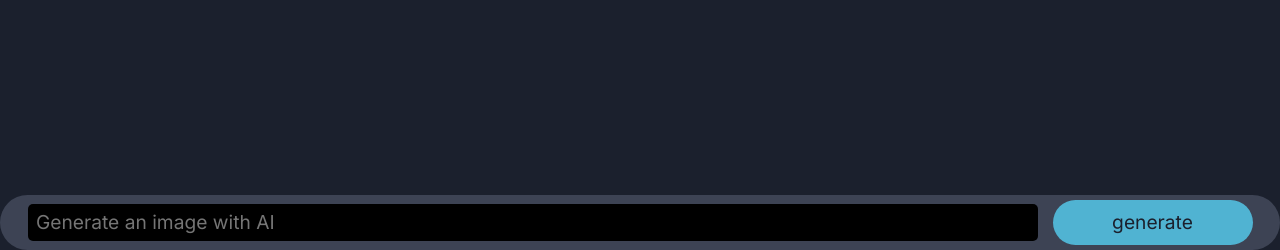
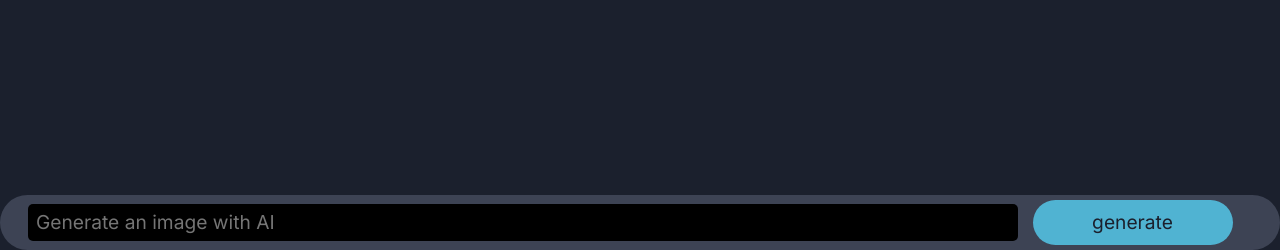
Before and after one commit to ck9sky/ai9sky, a Django app: page /dalle_api_js/test1/ in a window 1280 px wide. Shown: the part 550-800 px from the top of the page. Run offline with Django 4.2, Linux system fonts and the light colour scheme; some libraries are stand-ins or nearby versions.

Commit message:
... work on app 'dalle_api_py' ...

```diff
--- a/ai9sky/settings.py
+++ b/ai9sky/settings.py
@@ -16,7 +16,7 @@ import os
 
 """ Version Cache Bust: "v=W.XYZ" per given master branch version "vW.XYZ. Used for query string cache busting.
     Do not insert "?". Must include "=" or query string will fail. 10/13/23 """
-VERSION_CACHE_BUST = "v=0.304"
+VERSION_CACHE_BUST = "v=0.305"
 
 # Build paths inside the project like this: BASE_DIR / 'subdir'.
 BASE_DIR = Path(__file__).resolve().parent.parent
--- a/dalle_api_js/static/dalle_api_js/css/dalle_api_js.css
+++ b/dalle_api_js/static/dalle_api_js/css/dalle_api_js.css
@@ -129,7 +129,7 @@ form input {
   font-size: 1.2rem;
   border-radius: 5px;
   /*width: 100%;  !* ########## new/test *!*/
-  width: calc(100vw - 270px);  /* ########## new/test */
+  width: calc(100vw - 290px);  /* ########## new/test */
   background-color: Black;
   border: none;
   outline: none;
```
